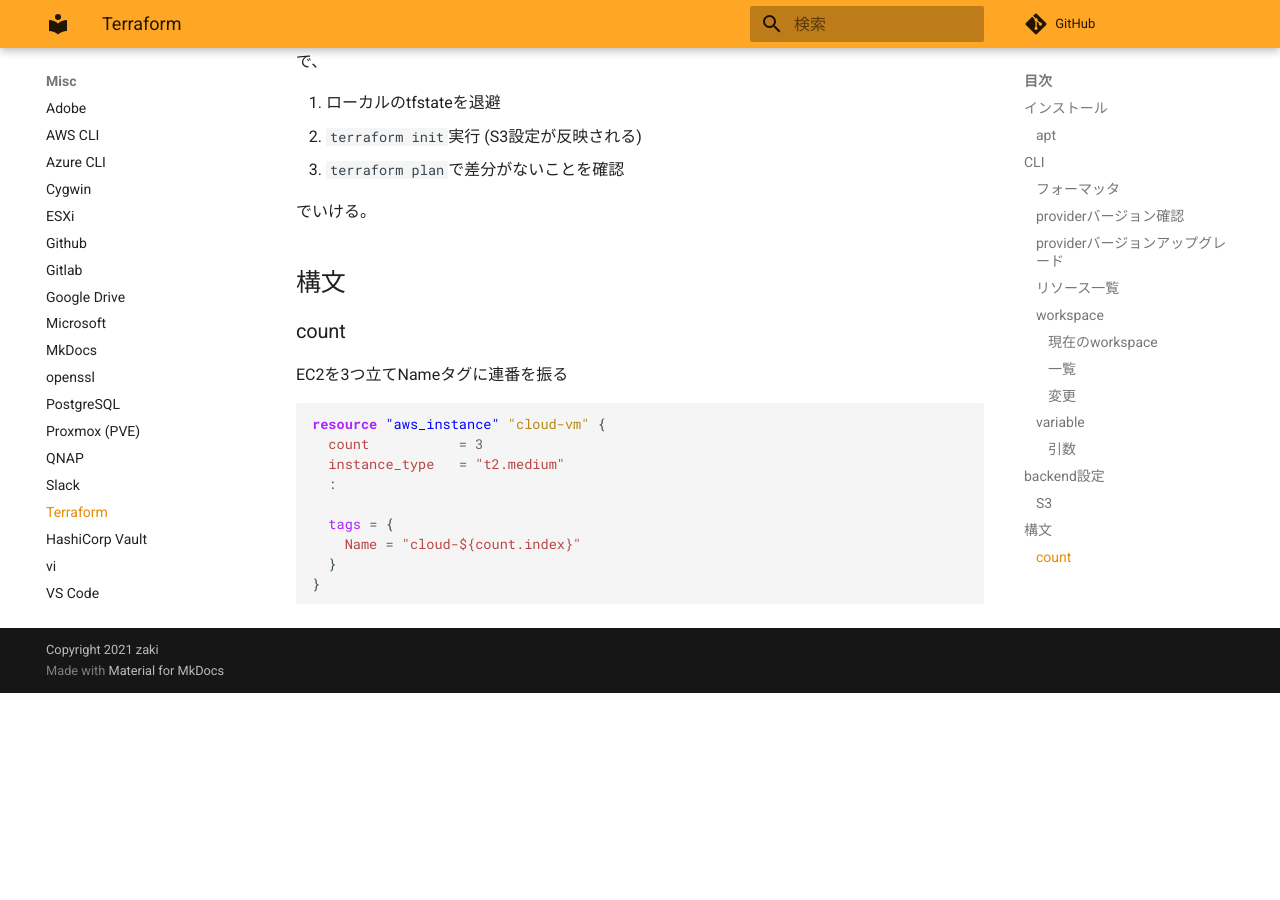
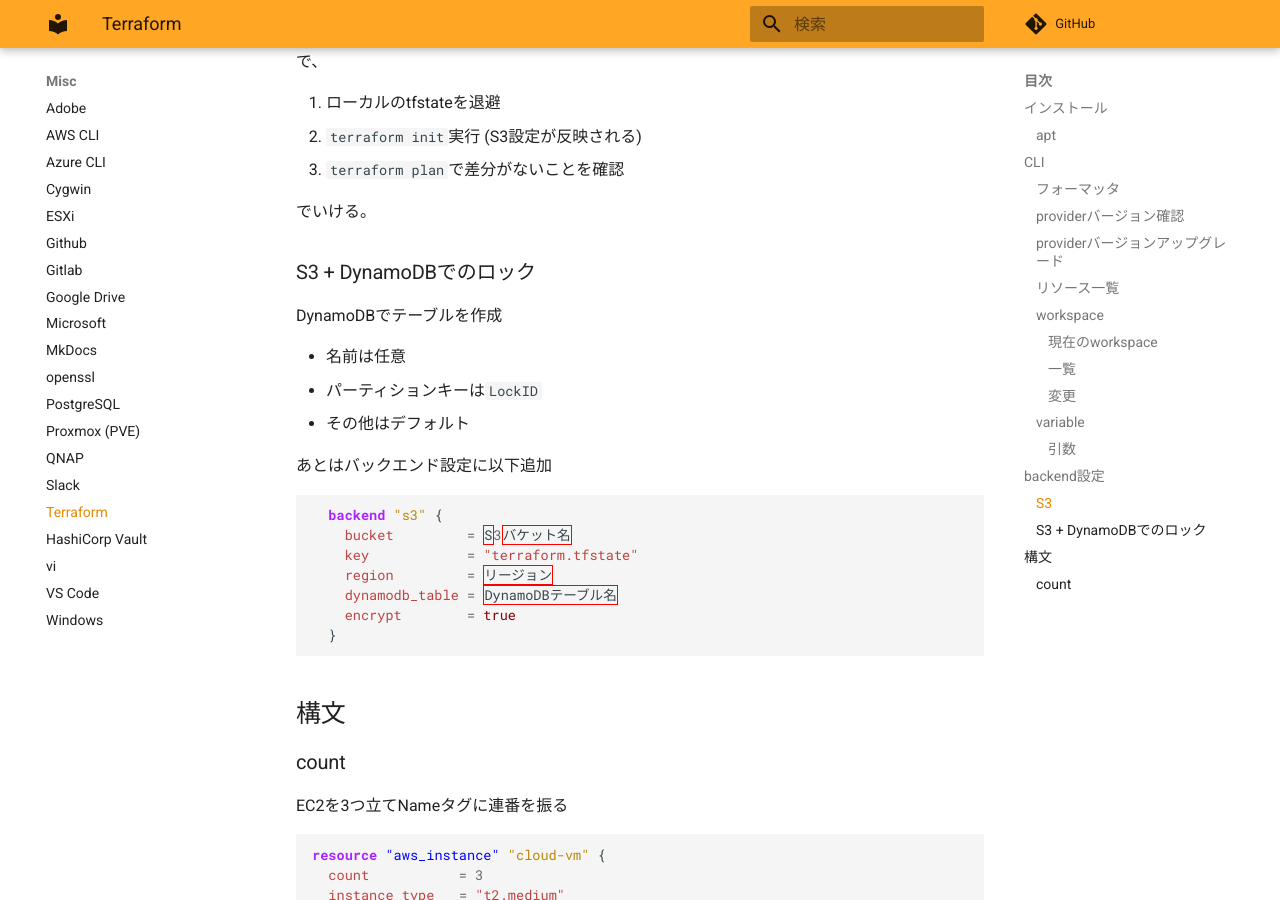
Before and after one commit to zaki-lknr/docs, an MkDocs documentation site: the page built from docs/Misc/terraform.md, in a window 1280 px wide and 900 px high, scrolled down 2589 px. Built offline with MkDocs 1.6.1 and Material for MkDocs 9.7.7, drawn with Linux system fonts in a browser that asks for light colours; comment, search, counter and statistics services are not loaded; before the commit the page ends 3282 px from its top, so only the background shows below that.

Commit message:
add: misc/terraform: DynamoDBによるロック設定

````diff
--- a/docs/Misc/terraform.md
+++ b/docs/Misc/terraform.md
@@ -126,6 +126,26 @@ provider "aws" {
 
 でいける。
 
+### S3 + DynamoDBでのロック
+
+DynamoDBでテーブルを作成
+
+- 名前は任意
+- パーティションキーは`LockID`
+- その他はデフォルト
+
+あとはバックエンド設定に以下追加
+
+```terraform
+  backend "s3" {
+    bucket         = S3バケット名
+    key            = "terraform.tfstate"
+    region         = リージョン
+    dynamodb_table = DynamoDBテーブル名
+    encrypt        = true
+  }
+```
+
 ## 構文
 
 ### count
````
